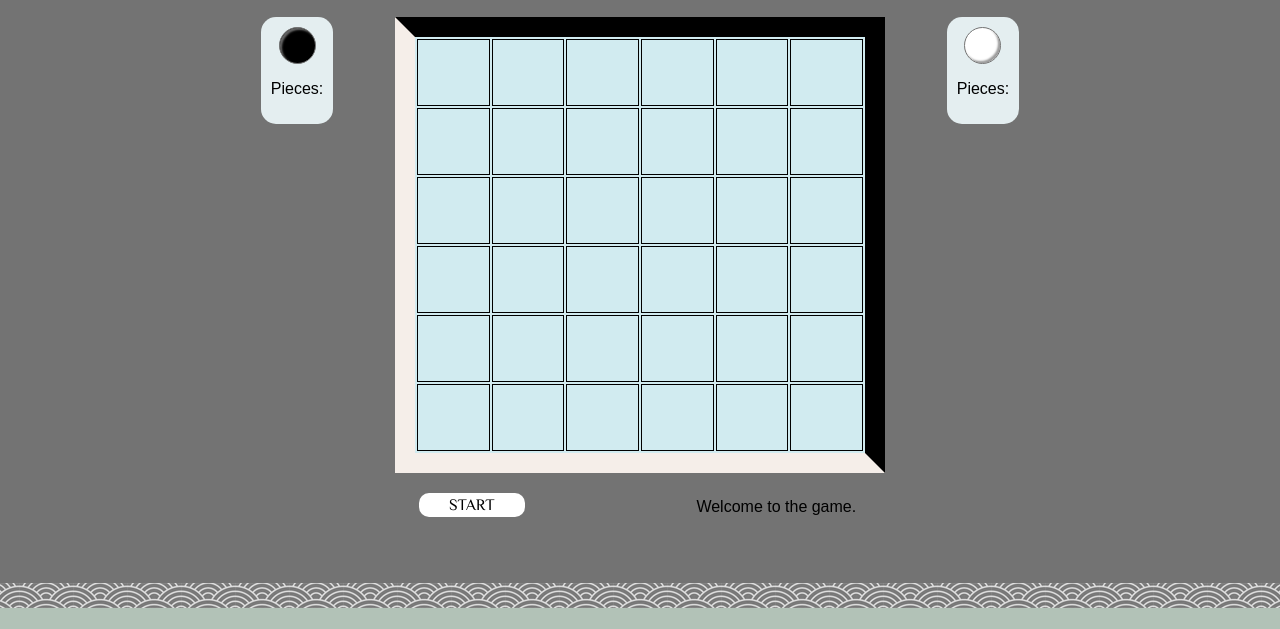
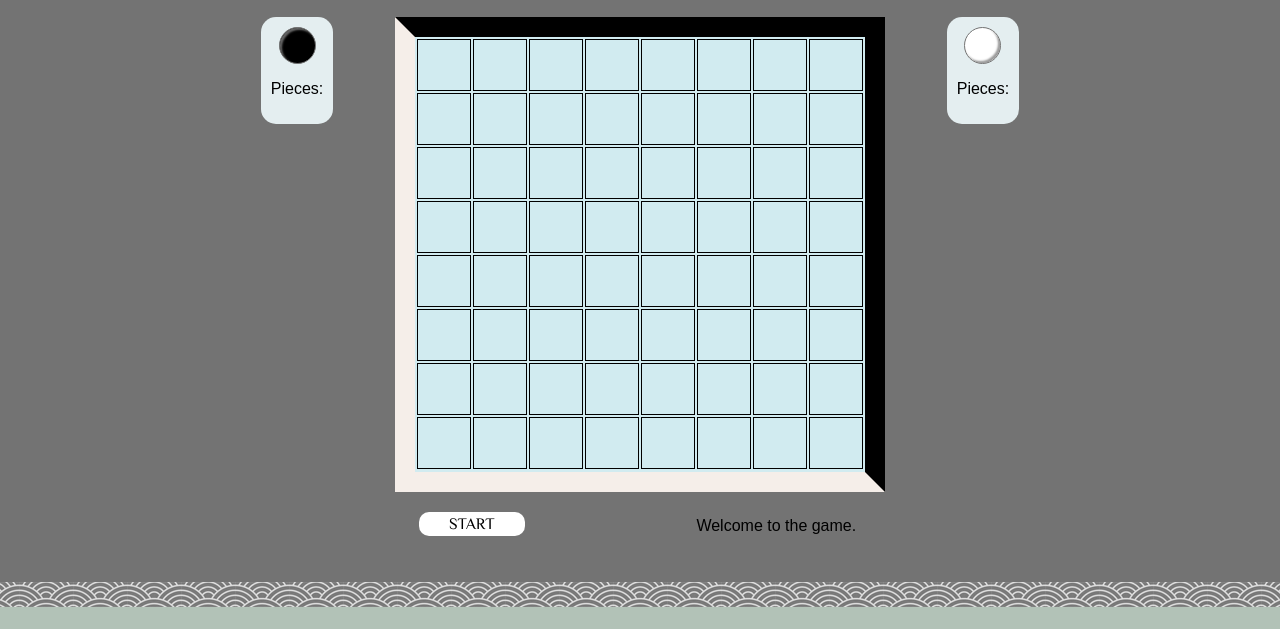
Before and after one commit to katelane/gametime, a plain HTML site: page index.html in a window 1280 px wide. Shown: the part 113-742 px from the top of the page. Drawn offline with nearby package versions, Linux system fonts and the light colour scheme; a web font is replaced by a local one.

Commit message:
resized board to 8x8

```diff
--- a/index.html
+++ b/index.html
@@ -26,12 +26,14 @@
 
 		<div class="board">
 			<table>
-				<tr><td></td><td></td><td></td><td></td><td></td><td></td></tr>
-				<tr><td></td><td></td><td></td><td></td><td></td><td></td></tr>
-				<tr><td></td><td></td><td></td><td></td><td></td><td></td></tr>
-				<tr><td></td><td></td><td></td><td></td><td></td><td></td></tr>
-				<tr><td></td><td></td><td></td><td></td><td></td><td></td></tr>
-				<tr><td></td><td></td><td></td><td></td><td></td><td></td></tr>
+				<tr><td></td><td></td><td></td><td></td><td></td><td></td><td></td><td></td></tr>
+				<tr><td></td><td></td><td></td><td></td><td></td><td></td><td></td><td></td></tr>
+				<tr><td></td><td></td><td></td><td></td><td></td><td></td><td></td><td></td></tr>
+				<tr><td></td><td></td><td></td><td></td><td></td><td></td><td></td><td></td></tr>
+				<tr><td></td><td></td><td></td><td></td><td></td><td></td><td></td><td></td></tr>
+				<tr><td></td><td></td><td></td><td></td><td></td><td></td><td></td><td></td></tr>
+				<tr><td></td><td></td><td></td><td></td><td></td><td></td><td></td><td></td></tr>
+				<tr><td></td><td></td><td></td><td></td><td></td><td></td><td></td><td></td></tr>
 			</table>
 		</div>
 	</div>
--- a/script.js
+++ b/script.js
@@ -21,10 +21,10 @@ function placePiece(object, player) {
 
 function startGame() {
   $('td').removeClass('piece-white piece-black')
-  $('tr:nth-child(3) td:nth-child(3)').addClass('piece-white');
-  $('tr:nth-child(3) td:nth-child(4)').addClass('piece-black');
-  $('tr:nth-child(4) td:nth-child(3)').addClass('piece-black');
   $('tr:nth-child(4) td:nth-child(4)').addClass('piece-white');
+  $('tr:nth-child(4) td:nth-child(5)').addClass('piece-black');
+  $('tr:nth-child(5) td:nth-child(4)').addClass('piece-black');
+  $('tr:nth-child(5) td:nth-child(5)').addClass('piece-white');
 
   takeTurn(player);
 }
--- a/style.css
+++ b/style.css
@@ -34,21 +34,22 @@ header {
 
 .board {
   width: 450px;
+  height: 435px;
   margin-left: auto;
   margin-right: auto;
   margin-bottom: 20px;
-  background-color: #D1EBF0;
   border-top: 20px solid #000;
   border-bottom: 20px solid #F5EEE9;
   border-left: 20px solid #F5EEE9;
   border-right: 20px solid #000;
+  background-color: #D1EBF0;
 }
 
 .board td {
-  width: 55px;
-  height: 45px;
+  width: 40px;
+  height: 30px;
   padding: 10px;
-  border: 1px solid black;
+  border: 1px solid #000;
 }
 
 .turn-black {
@@ -147,7 +148,7 @@ header {
   width: 35%;
   margin-left: auto;
   margin-right: auto;
-  margin-bottom: 100px;
+  margin-bottom: 80px;
   text-align: center;
 }
 
```
